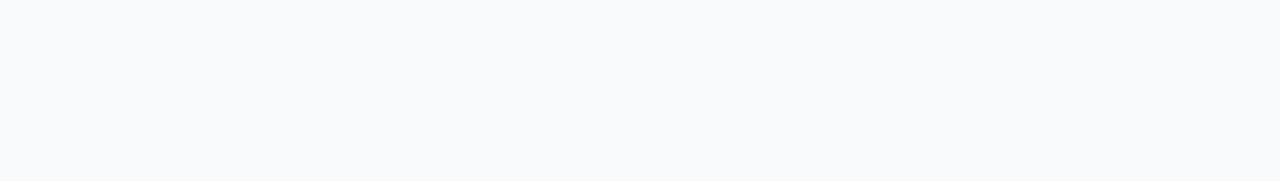
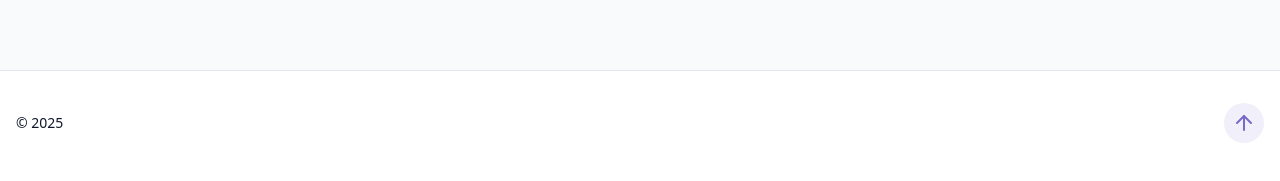
Before and after one commit to Ardit-K/PortfolioSite, a React (Vite) app: page / in a window 1280 px wide. Shown: the part 4024-4205 px from the top of the page. Before the commit the page ends 4046 px from the top, so only its background shows below. Built offline with nearby package versions, Linux system fonts and the light colour scheme.

Commit message:
Footer Complete

```diff
--- /dev/null
+++ b/src/components/Footer.jsx
@@ -0,0 +1,16 @@
+import { ArrowUp } from "lucide-react";
+
+
+
+export const Footer = () => {
+    return (
+    <footer className="py-12 px-4 bg-card relative border-t border-border mt-12 pt-8 flex flex-wrap justify-between items-center">
+        <p className="text-sm text-muted-foreground ">
+            &copy; {new Date().getFullYear()}
+        </p>
+        <a href="#hero" className="p-2 rounded-full bg-primary/10 hover:bg-primary/20 text-primary transition-colors">
+            <ArrowUp />
+        </a>
+    </footer>
+    );
+};
--- a/src/pages/Home.jsx
+++ b/src/pages/Home.jsx
@@ -4,8 +4,9 @@
 import { HeroSection } from "@/components/HeroSection";
 import { AboutSection } from "@/components/AboutSection";
 import { SkillsSection } from "@/components/SkillsSection";
-import { ProjectsSection } from "../components/ProjectsSection";
-import { ContactSection } from "../components/ContactSection";
+import { ProjectsSection } from "@/components/ProjectsSection";
+import { ContactSection } from "@/components/ContactSection";
+import { Footer } from "@/components/Footer";
 
 export const Home = () => {
     return <div className="min-h-screen bg-background text-foreground overflow-x-hidden">
@@ -24,5 +25,8 @@
             <ProjectsSection/>
             <ContactSection/>
         </main>
+
+        {/* Footer Content*/}
+        <Footer />
     </div>;
 }
```
